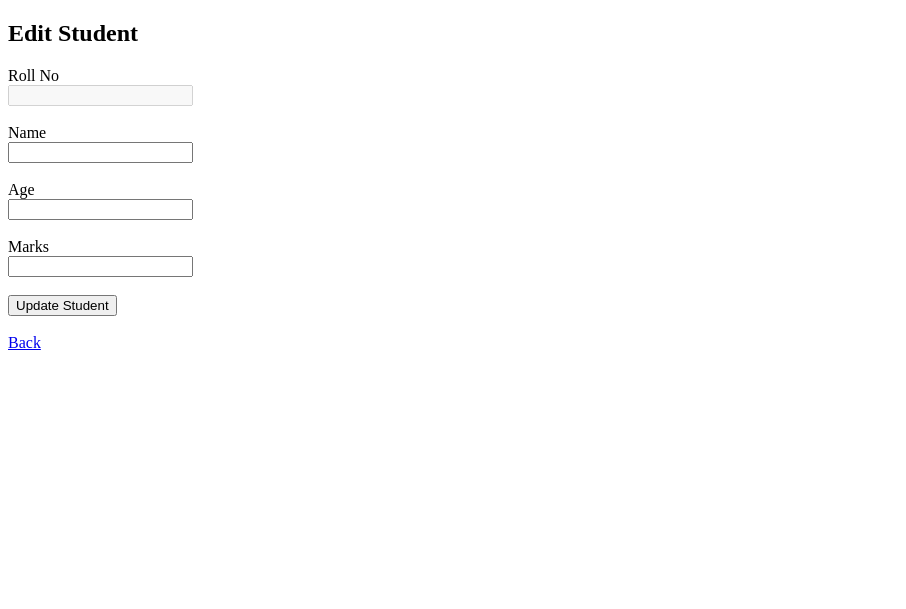
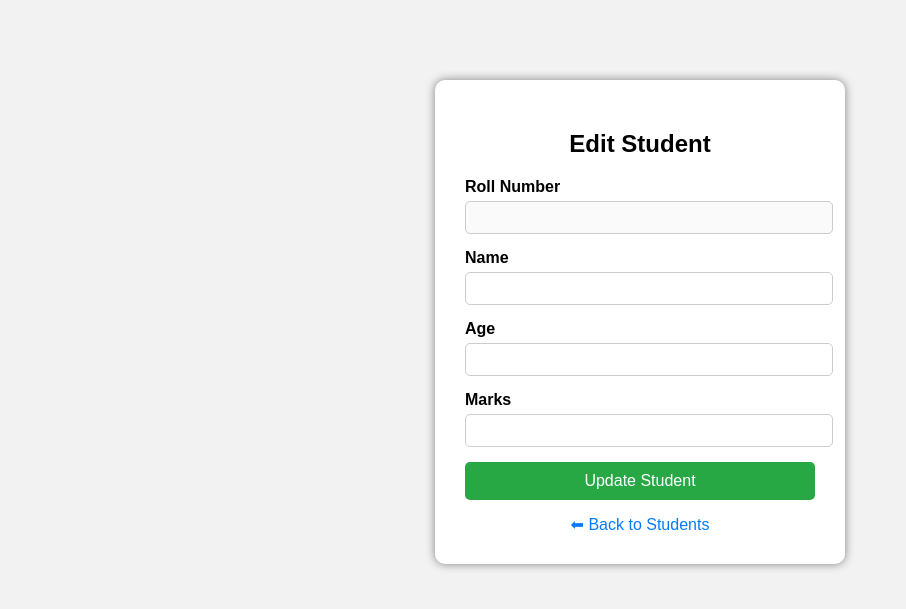
Before and after one commit to shaileshkumavat0/CRUDwithDatabase, a Flask app: page /edit/1 in a window 1280 px wide. Shown: the top 609 px of the page, without its empty margins (0-906 px from the left). Run offline with Flask 3, Linux system fonts and the light colour scheme; data that the repository does not hold is empty.

```diff
--- a/templates/edit.html
+++ b/templates/edit.html
@@ -2,33 +2,100 @@
 <html>
 <head>
 <title>Edit Student</title>
+
+<style>
+
+body{
+    font-family: Arial;
+    background:#f2f2f2;
+}
+
+.container{
+    width:350px;
+    margin:auto;
+    margin-top:80px;
+    background:white;
+    padding:30px;
+    border-radius:10px;
+    box-shadow:0px 0px 10px gray;
+}
+
+h2{
+    text-align:center;
+    margin-bottom:20px;
+}
+
+label{
+    font-weight:bold;
+}
+
+input{
+    width:100%;
+    padding:8px;
+    margin-top:5px;
+    margin-bottom:15px;
+    border:1px solid #ccc;
+    border-radius:5px;
+}
+
+button{
+    width:100%;
+    padding:10px;
+    background:#28a745;
+    color:white;
+    border:none;
+    border-radius:5px;
+    cursor:pointer;
+    font-size:16px;
+}
+
+button:hover{
+    background:#218838;
+}
+
+.back{
+    text-align:center;
+    margin-top:15px;
+}
+
+.back a{
+    text-decoration:none;
+    color:#007bff;
+}
+
+</style>
+
 </head>
 
 <body>
+
+<div class="container">
 
 <h2>Edit Student</h2>
 
 <form action="/update/{{ student.roll_no }}" method="POST">
 
-Roll No<br>
-<input type="text" value="{{ student.roll_no }}" disabled><br><br>
+<label>Roll Number</label>
+<input type="text" value="{{ student.roll_no }}" disabled>
 
-Name<br>
-<input type="text" name="name" value="{{ student.name }}"><br><br>
+<label>Name</label>
+<input type="text" name="name" value="{{ student.name }}" required>
 
-Age<br>
-<input type="number" name="age" value="{{ student.age }}"><br><br>
+<label>Age</label>
+<input type="number" name="age" value="{{ student.age }}" required>
 
-Marks<br>
-<input type="number" name="marks" value="{{ student.marks }}"><br><br>
+<label>Marks</label>
+<input type="number" name="marks" value="{{ student.marks }}" required>
 
 <button type="submit">Update Student</button>
 
 </form>
 
-<br>
+<div class="back">
+<a href="/students">⬅ Back to Students</a>
+</div>
 
-<a href="/students">Back</a>
+</div>
 
 </body>
 </html>
```
Also changed, not shown: templates/students.html (+81 -6 lines).
